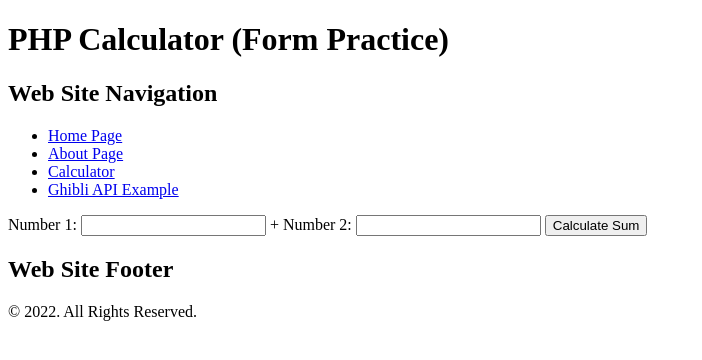
After one commit to WarrenUhrich/lighthouse-labs-advanced-lecture-php, a PHP site: page /calculator.php in a window 1280 px wide. The commit adds this page. Shown: the top 360 px of the page, without its empty margins (0-702 px from the left). Run offline with PHP 8.4, Linux system fonts and the light colour scheme; data that the repository does not hold is empty.

```diff
--- /dev/null
+++ b/calculator.php
@@ -0,0 +1,23 @@
+<?php
+    $title = 'PHP Calculator (Form Practice)';
+    include './templates/header.php';
+?>
+
+<form method="POST" action="/calculator.php">
+    <label for="num-1">Number 1:</label>
+    <input name="num_1" id="num-1" type="number" value="<?php echo $_POST['num_1']; ?>">
+    +
+    <label for="num-2">Number 2:</label>
+    <input name="num_2" id="num-2" type="number" value="<?php echo $_POST['num_2']; ?>">
+
+    <input type="submit" value="Calculate Sum">
+
+    <output for="num-1 num-2"><?php
+        if (isset($_POST['num_1']) && isset($_POST['num_2'])) {
+            echo "{$_POST['num_1']} + {$_POST['num_2']} = ";
+            echo $_POST['num_1'] + $_POST['num_2'];
+        }
+    ?></output>
+</form>
+
+<?php include './templates/footer.php';
--- a/templates/navigation.php
+++ b/templates/navigation.php
@@ -3,5 +3,7 @@
     <ul>
         <li><a href="/index.php">Home Page</a></li>
         <li><a href="/about.php">About Page</a></li>
+        <li><a href="/calculator.php">Calculator</a></li>
+        <li><a href="/ghibli.php">Ghibli API Example</a></li>
     </ul>
 </nav>
```
Also changed, not shown: ghibli.php (added, +32 -0 lines), README.md.
